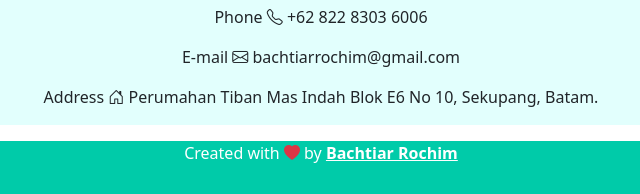
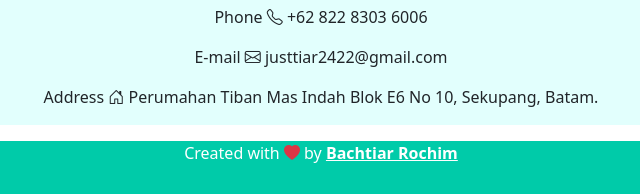
Before and after one commit to bachtiarrochim/bachtiarrochim, a plain HTML site: page index.html in a window 1280 px wide. Shown: the part 3696-3890 px from the top of the page, 319-959 px from the left. Drawn offline with nearby package versions, Linux system fonts and the light colour scheme.

Commit message:
Add files via upload

```diff
--- a/index.html
+++ b/index.html
@@ -211,7 +211,7 @@
           <div class="col">
             <h2>Contact</h2>
             <p>Phone <i class="bi bi-telephone"></i> +62 822 8303 6006</p>
-            <p>E-mail <i class="bi bi-envelope"></i> bachtiarrochim@gmail.com</p>
+            <p>E-mail <i class="bi bi-envelope"></i> justtiar2422@gmail.com</p>
             <p>Address <i class="bi bi-house-door"></i> Perumahan Tiban Mas Indah Blok E6 No 10, Sekupang, Batam.</p>
           </div>
         </div>
```
